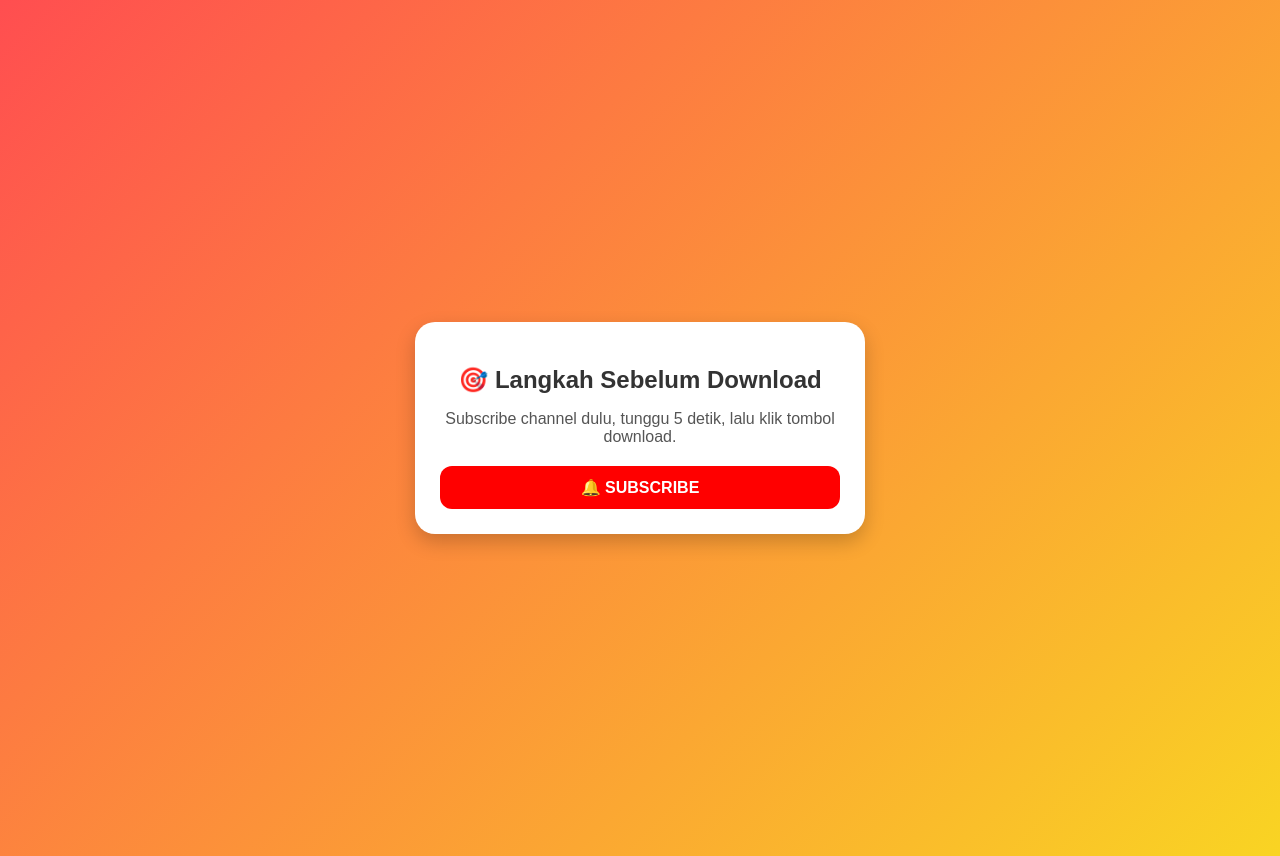
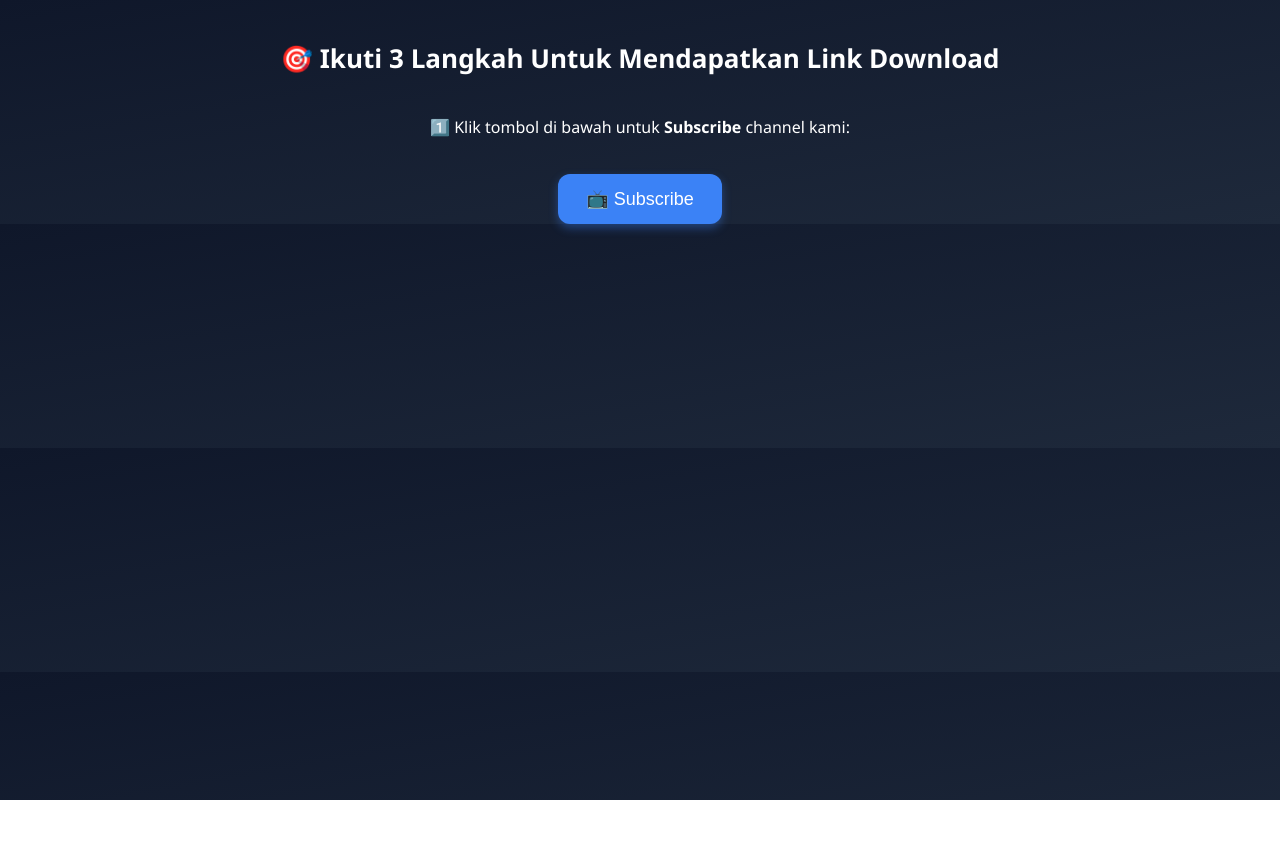
Before and after one commit to chefg0507-dev/Download_Page, a plain HTML site: page index.html in a window 1280 px wide. After the commit the page ends 800 px from the top, so only its background shows below. Drawn offline with Linux system fonts and the light colour scheme.

Commit message:
Add files via upload

```diff
--- a/index.html
+++ b/index.html
@@ -3,114 +3,112 @@
 <head>
   <meta charset="UTF-8">
   <meta name="viewport" content="width=device-width, initial-scale=1.0">
-  <title>Download Setelah Subscribe</title>
+  <title>Download File</title>
   <style>
     body {
-      font-family: Arial, sans-serif;
+      font-family: 'Segoe UI', sans-serif;
+      background: linear-gradient(to bottom right, #0f172a, #1e293b);
+      color: white;
       text-align: center;
-      background: linear-gradient(135deg, #ff4e50, #f9d423);
-      min-height: 100vh;
-      display: flex;
-      justify-content: center;
-      align-items: center;
-      padding: 20px;
+      margin: 0;
+      padding: 0;
     }
-    .card {
-      max-width: 400px;
-      width: 100%;
-      background: white;
-      padding: 25px;
-      border-radius: 20px;
-      box-shadow: 0 8px 20px rgba(0,0,0,0.2);
-      animation: fadeIn 0.8s ease;
+
+    h1 {
+      margin-top: 40px;
+      font-size: 26px;
+      animation: fadeIn 1s ease-in-out;
     }
-    h2 {
-      color: #333;
-      margin-bottom: 10px;
+
+    .step {
+      display: none;
+      margin-top: 40px;
+      animation: fadeIn 0.8s ease-in-out;
     }
-    p {
-      color: #555;
-      margin-bottom: 20px;
+
+    .active {
+      display: block;
     }
+
     button {
-      display: block;
-      width: 100%;
-      margin-top: 15px;
-      padding: 12px;
-      font-size: 16px;
+      padding: 14px 28px;
+      margin-top: 20px;
+      font-size: 18px;
+      background: #3b82f6;
+      color: white;
       border: none;
       border-radius: 12px;
       cursor: pointer;
-      transition: transform 0.2s ease, background 0.3s ease;
+      transition: all 0.3s ease-in-out;
+      box-shadow: 0px 4px 10px rgba(59,130,246,0.4);
     }
-    .subscribe-btn {
-      background: #ff0000;
-      color: white;
-      font-weight: bold;
-    }
-    .subscribe-btn:hover {
+
+    button:hover {
+      background: #2563eb;
       transform: scale(1.05);
     }
-    .download-btn {
-      background: #4CAF50;
-      color: white;
-      font-weight: bold;
-      display: none;
+
+    a button {
+      background: #22c55e;
+      box-shadow: 0px 4px 10px rgba(34,197,94,0.4);
     }
-    .countdown {
-      display: none;
-      font-size: 18px;
-      font-weight: bold;
-      color: #333;
-      margin-top: 15px;
+
+    a button:hover {
+      background: #16a34a;
+      transform: scale(1.05);
     }
+
     @keyframes fadeIn {
-      from {opacity: 0; transform: scale(0.95);}
-      to {opacity: 1; transform: scale(1);}
+      from { opacity: 0; transform: translateY(10px); }
+      to { opacity: 1; transform: translateY(0); }
     }
   </style>
 </head>
 <body>
 
-<div class="card">
-  <h2>🎯 Langkah Sebelum Download</h2>
-  <p>Subscribe channel dulu, tunggu 5 detik, lalu klik tombol download.</p>
+  <h1>🎯 Ikuti 3 Langkah Untuk Mendapatkan Link Download</h1>
 
-  <!-- Tombol Subscribe -->
-  <button class="subscribe-btn" onclick="openSubscribe()">🔔 SUBSCRIBE</button>
+  <!-- Langkah 1 -->
+  <div class="step active" id="step1">
+    <p>1️⃣ Klik tombol di bawah untuk <b>Subscribe</b> channel kami:</p>
+    <button onclick="nextStep(1)">📺 Subscribe</button>
+  </div>
 
-  <!-- Countdown -->
-  <div class="countdown" id="countdown"></div>
+  <!-- Langkah 2 -->
+  <div class="step" id="step2">
+    <p>2️⃣ Setelah subscribe, klik tombol untuk <b>Like</b> video:</p>
+    <button onclick="nextStep(2)">👍 Like Video</button>
+  </div>
 
-  <!-- Tombol Download -->
-  <button class="download-btn" id="downloadBtn" onclick="window.location.href='https://www.mediafire.com/file/ggsfnz0zd0chdv8/CarxStreet%252BLibtool1.0.1.apk/file'">
-    ⬇️ DOWNLOAD SEKARANG
-  </button>
-</div>
+  <!-- Langkah 3 -->
+  <div class="step" id="step3">
+    <p>3️⃣ Tinggalkan komentar di video, lalu klik tombol di bawah:</p>
+    <button onclick="nextStep(3)">💬 Saya Sudah Komentar</button>
+  </div>
 
-<script>
-function openSubscribe() {
-  // Ganti dengan link channel kamu
-  window.open("https://www.youtube.com/@Chef_Gaming98");
+  <!-- Link Download -->
+  <div class="step" id="step4">
+    <p>✅ Terima kasih! Klik tombol di bawah untuk mendownload file:</p>
+    <a href="https://www.mediafire.com/file/ggsfnz0zd0chdv8/CarxStreet%252BLibtoolv1.0.1.ChefG.apk/file" target="_blank">
+      <button>⬇️ Download Sekarang</button>
+    </a>
+  </div>
 
-  // Tampilkan countdown
-  let countdownEl = document.getElementById("countdown");
-  countdownEl.style.display = "block";
+  <script>
+    function nextStep(step) {
+      document.getElementById(`step${step}`).classList.remove("active");
 
-  let timeLeft = 5;
-  countdownEl.textContent = "⏳ Tunggu " + timeLeft + " detik...";
+      // Arahkan user sesuai langkah
+      if (step === 1) {
+        window.open("https://www.youtube.com/@Chef_Gaming98");
+      }
+      if (step === 2) {
+        window.open("https://youtu.be/HLeqVZ1Ahqo?si=f8wzsNT0xxdde5mw");
+      }
 
-  let timer = setInterval(() => {
-    timeLeft--;
-    countdownEl.textContent = "⏳ Tunggu " + timeLeft + " detik...";
-    if (timeLeft <= 0) {
-      clearInterval(timer);
-      countdownEl.textContent = "✅ Sekarang kamu bisa download!";
-      document.getElementById("downloadBtn").style.display = "block";
+      document.getElementById(`step${step+1}`).classList.add("active");
     }
-  }, 1000);
-}
-</script>
+  </script>
 
 </body>
 </html>
```
